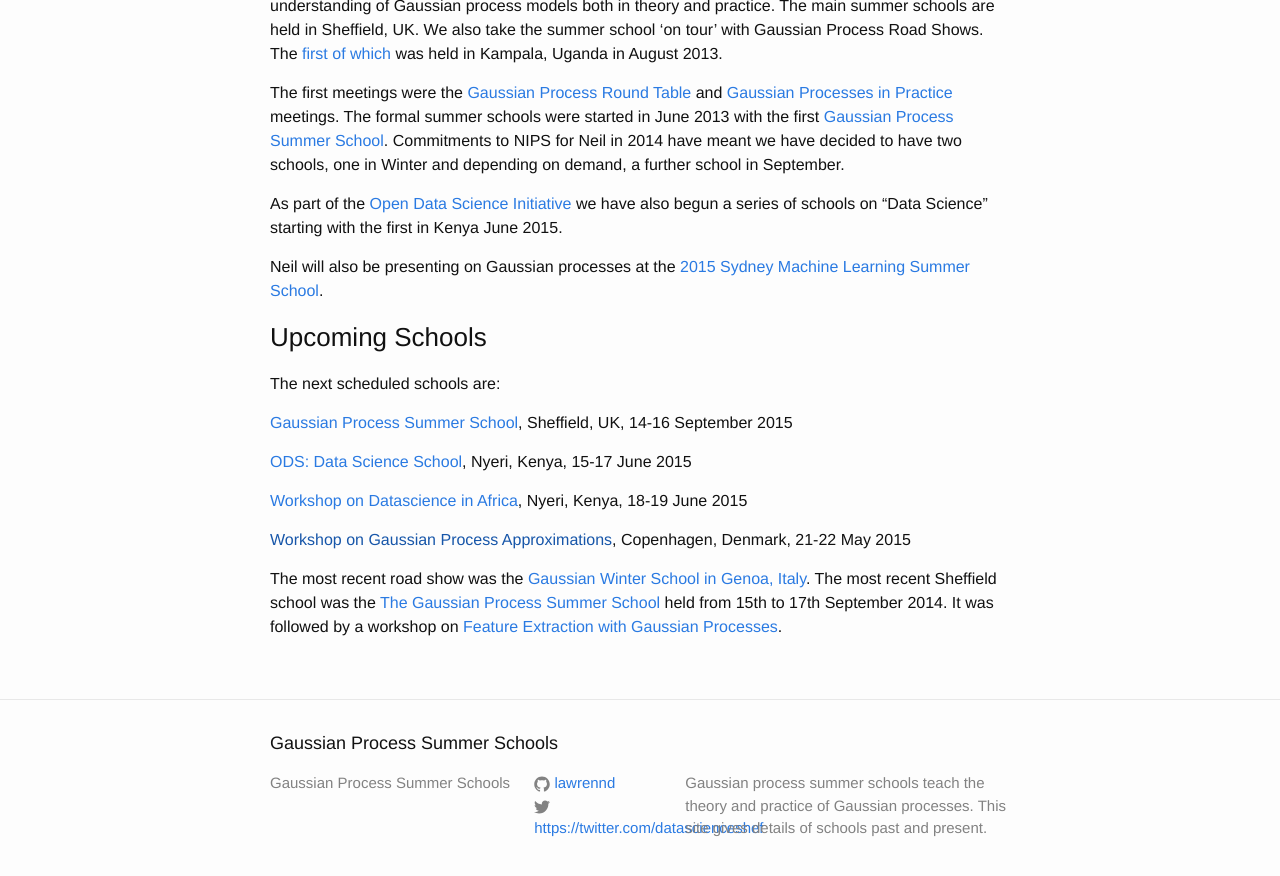
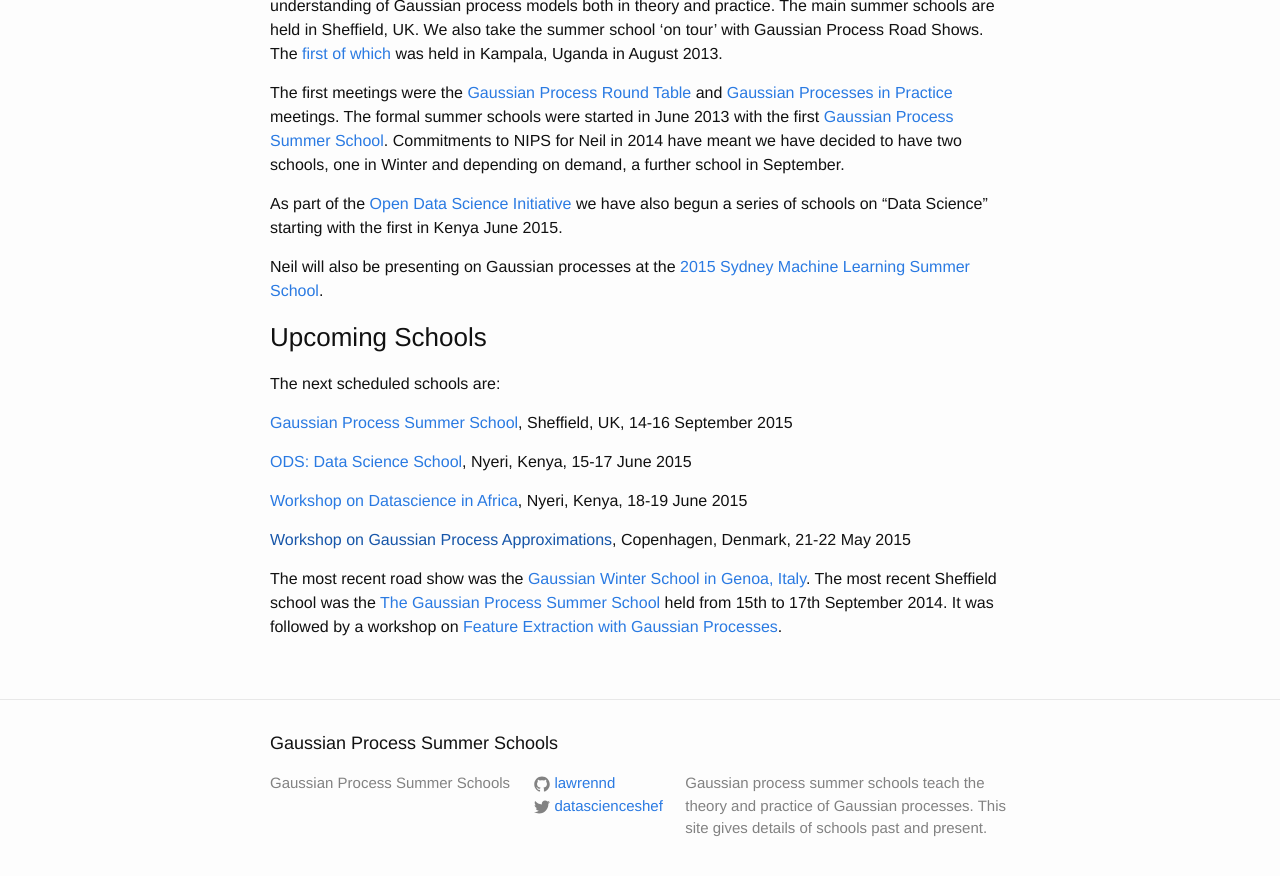
Before and after one commit to gpschool/gpschool.github.io, a Jekyll site: the page built from index.md, in a window 1280 px wide and 900 px high, scrolled down 810 px. Shown: the top 876 px of the window. Built offline with Jekyll 4.4.1, drawn with Linux system fonts in a browser that asks for light colours; some of the changed lines change nothing that is shown.

Commit message:
Update twitter name.

```diff
--- a/_config.yml
+++ b/_config.yml
@@ -6,7 +6,7 @@ description: > # this means to ignore newlines until "baseurl:"
   Gaussian processes. This site gives details of schools past and present.
 baseurl: "" # the subpath of your site, e.g. /blog/
 url: "http://gpss.cc" # the base hostname & protocol for your site
-twitter_username: https://twitter.com/datascienceshef
+twitter_username: datascienceshef
 github_username:  lawrennd
 
 # Build settings
```
